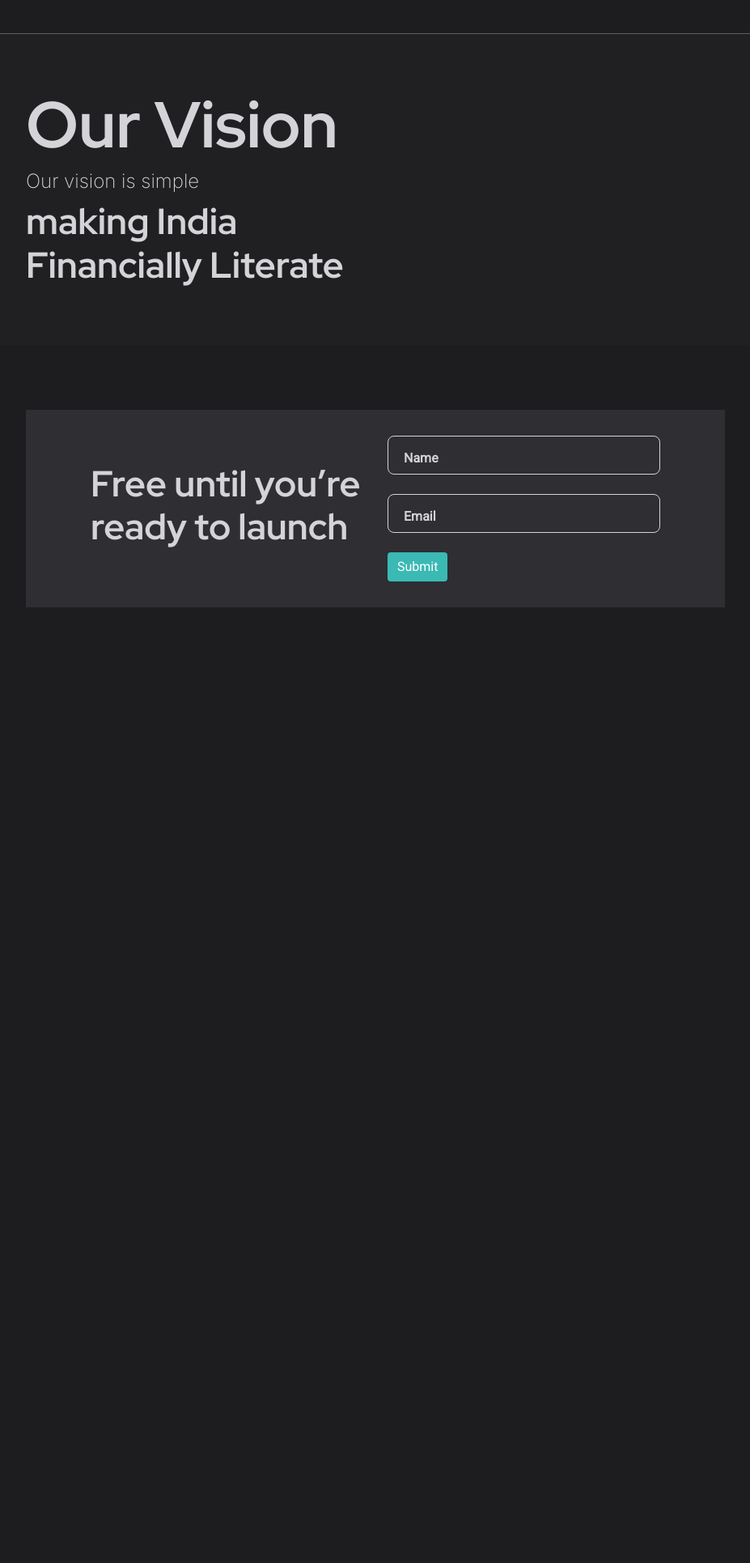
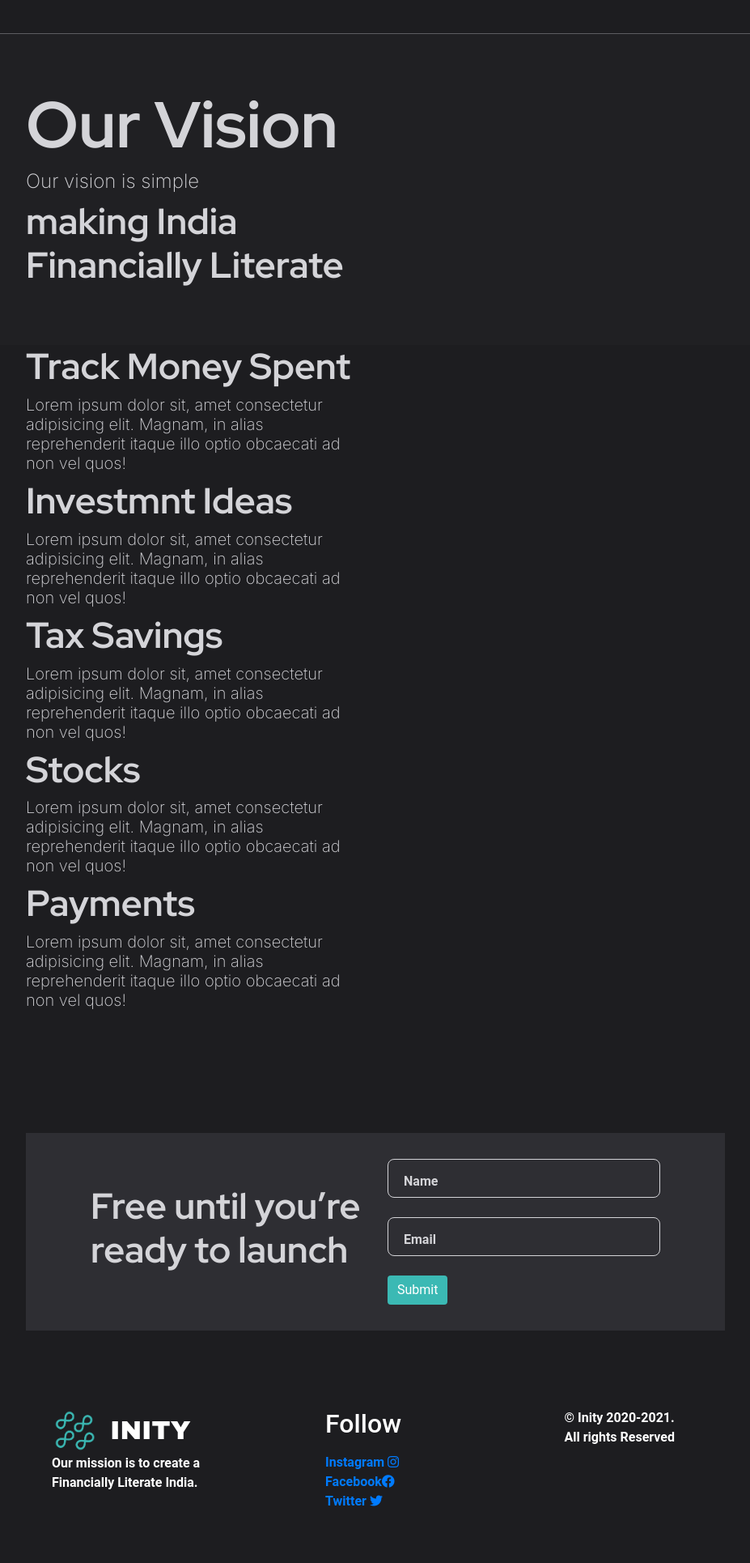
Before and after one commit to MananVij/inity-new, a PHP site: page / in a window 1280 px wide. Shown: the part 760-2690 px from the top of the page at 81% size, without its empty margins (176-1103 px from the left). Before the commit the page ends 1510 px from the top, so only its background shows below. Run offline with PHP 8.4, Linux system fonts and the light colour scheme; some libraries are stand-ins or nearby versions.

Commit message:
features div added

```diff
--- a/index.html
+++ b/index.html
@@ -23,16 +23,21 @@
     />
 
     <!-- Google Fonts -->
-
     <!-- for h1 -->
-    <link rel="preconnect" href="https://fonts.googleapis.com">
-    <link rel="preconnect" href="https://fonts.gstatic.com" crossorigin>
-    <link href="https://fonts.googleapis.com/css2?family=Red+Hat+Display:wght@700;900&display=swap" rel="stylesheet">
+    <link rel="preconnect" href="https://fonts.googleapis.com" />
+    <link rel="preconnect" href="https://fonts.gstatic.com" crossorigin />
+    <link
+      href="https://fonts.googleapis.com/css2?family=Red+Hat+Display:wght@700;900&display=swap"
+      rel="stylesheet"
+    />
 
     <!-- for h4 and p -->
-    <link rel="preconnect" href="https://fonts.googleapis.com">
-    <link rel="preconnect" href="https://fonts.gstatic.com" crossorigin>
-    <link href="https://fonts.googleapis.com/css2?family=Inter:wght@200&display=swap" rel="stylesheet">
+    <link rel="preconnect" href="https://fonts.googleapis.com" />
+    <link rel="preconnect" href="https://fonts.gstatic.com" crossorigin />
+    <link
+      href="https://fonts.googleapis.com/css2?family=Inter:wght@200&display=swap"
+      rel="stylesheet"
+    />
 
     <link rel="preconnect" href="https://fonts.googleapis.com" />
     <link rel="preconnect" href="https://fonts.gstatic.com" crossorigin />
@@ -41,35 +46,12 @@
       rel="stylesheet"
     />
 
-    <link rel="preconnect" href="https://fonts.googleapis.com" />
-    <link rel="preconnect" href="https://fonts.gstatic.com" crossorigin />
-    <link
-      href="https://fonts.googleapis.com/css2?family=Roboto&display=swap"
-      rel="stylesheet"
-    />
-    <link rel="preconnect" href="https://fonts.googleapis.com" />
-    <link rel="preconnect" href="https://fonts.gstatic.com" crossorigin />
-    <link
-      href="https://fonts.googleapis.com/css2?family=Poppins:wght@600&display=swap"
-      rel="stylesheet"
-    />
-    <link rel="preconnect" href="https://fonts.googleapis.com" />
-    <link rel="preconnect" href="https://fonts.gstatic.com" crossorigin />
-    <link
-      href="https://fonts.googleapis.com/css2?family=Poppins&display=swap"
-      rel="stylesheet"
-    />
-
     <!-- Form CSS -->
     <link rel="stylesheet" href="./public/index.css" />
-    <link rel="stylesheet" href="./public/form.css">
-    <link rel="icon" type="image/png" href="/public/logo_web.png"/>
-
+    <link rel="stylesheet" href="./public/form.css" />
+    <link rel="icon" type="image/png" href="/public/logo_web.png" />
   </head>
-  <style>
-
-
-  </style>
+  <style></style>
   <body>
     <div class="main-div">
       <!-- Navbar -->
@@ -105,25 +87,15 @@
         >
           <ul class="navbar-nav">
             <li class="nav-item active">
-              <a
-                class="nav-link"
-                href="./new-index.html"
+              <a class="nav-link" href="./new-index.html"
                 >Home <span class="sr-only">(current)</span></a
               >
             </li>
             <li class="nav-item">
-              <a
-                class="nav-link"
-                href="#"
-                >Functions</a
-              >
+              <a class="nav-link" href="#">Functions</a>
             </li>
             <li class="nav-item">
-              <a
-                class="nav-link"
-                href="#"
-                >Contact Us</a
-              >
+              <a class="nav-link" href="#">Contact Us</a>
             </li>
           </ul>
         </div>
@@ -133,28 +105,73 @@
     <!-- First Div -->
     <div class="intro">
       <div>
-        <div class="row" style="padding-top: 11rem;">
+        <div class="row" style="padding-top: 11rem">
           <div class="col-lg-6 col-sm-12">
             <h1>Finetune your <b>Expenses</b></h1>
           </div>
-            <div class="col-lg-6 col-sm-12">
+          <div class="col-lg-6 col-sm-12"></div>
+        </div>
+      </div>
+    </div>
+    <hr />
+
+    <!-- second div -->
+    <div class="second-div container-fluid" style="background-color: #202023">
+      <div>
+        <div class="row" style="padding-top: 4rem">
+          <div class="col-lg-6">
+            <h3 style="font-size: 5rem">Our Vision</h3>
+            <h4>Our vision is simple</h4>
+            <h3>making India Financially Literate</h3>
+          </div>
+        </div>
+      </div>
+    </div>
+
+    <div class="third-div">
+      <div class="row">
+        <div class="col-lg-6 col-md-6 col-sm-12">
+          <h3>Track Money Spent</h3>
+          <h5>Lorem ipsum dolor sit, amet consectetur adipisicing elit. Magnam, in alias reprehenderit itaque illo optio obcaecati ad non vel quos!</h5>
+        </div>
+        <div class="col-lg-6 col-md-6 col-sm-12">
 
         </div>
       </div>
+      <div class="row">
+        <div class="col-lg-6 col-md-6 col-sm-12">
+          <h3>Investmnt Ideas</h3>
+          <h5>Lorem ipsum dolor sit, amet consectetur adipisicing elit. Magnam, in alias reprehenderit itaque illo optio obcaecati ad non vel quos!</h5>
+        </div>
+        <div class="col-lg-6 col-md-6 col-sm-12">
 
         </div>
       </div>
-      <hr>
+      <div class="row">
+        <div class="col-lg-6 col-md-6 col-sm-12">
+          <h3>Tax Savings</h3>
+          <h5>Lorem ipsum dolor sit, amet consectetur adipisicing elit. Magnam, in alias reprehenderit itaque illo optio obcaecati ad non vel quos!</h5>
+        </div>
+        <div class="col-lg-6 col-md-6 col-sm-12">
 
-        <!-- second div -->
-        <div class="second-div" style="background-color: #202023;">
-          <div>
-            <div class="row" style="padding-top: 4rem;">
-              <div class="col-lg-6">
-                <h3 style="font-size: 5rem;">Our Vision</h3>
-                <h4>Our vision is simple</h4>
-                <h3>making India Financially Literate</h3>
         </div>
+      </div>
+        <div class="row">
+          <div class="col-lg-6 col-md-6 col-sm-12">
+            <h3>Stocks</h3>
+          <h5>Lorem ipsum dolor sit, amet consectetur adipisicing elit. Magnam, in alias reprehenderit itaque illo optio obcaecati ad non vel quos!</h5>
+          </div>
+          <div class="col-lg-6 col-md-6 col-sm-12">
+
+          </div>
+        </div>
+        <div class="row">
+          <div class="col-lg-6 col-md-6 col-sm-12">
+            <h3>Payments</h3>
+          <h5>Lorem ipsum dolor sit, amet consectetur adipisicing elit. Magnam, in alias reprehenderit itaque illo optio obcaecati ad non vel quos!</h5>
+          </div>
+          <div class="col-lg-6 col-md-6 col-sm-12">
+
           </div>
         </div>
     </div>
@@ -163,7 +180,7 @@
     <div class="email-box">
       <div class="email-div">
         <div class="row">
-                  <div class="col-lg-6" style="display: flex;">
+          <div class="col-lg-6" style="display: flex">
             <div class="heading">
               <h3>Free until you’re ready to launch</h3>
             </div>
@@ -177,7 +194,7 @@
                     type="text"
                     class="form__input"
                     placeholder=" "
-                                style="color: #3BB9B4;"
+                    style="color: #3bb9b4"
                     required
                   />
                   <label for="" class="form__label">Name</label>
@@ -186,7 +203,7 @@
                 <div class="form__div">
                   <input
                     id="email"
-                                style="font-weight: 600; color: #3BB9B4;"
+                    style="font-weight: 600; color: #3bb9b4"
                     type="email"
                     class="form__input"
                     placeholder=" "
@@ -199,7 +216,7 @@
                   type="submit"
                   class="form__button"
                   value="Submit"
-                              style="background-color: #3BB9B4; border: none;"
+                  style="background-color: #3bb9b4; border: none"
                 />
               </form>
             </div>
@@ -208,8 +225,56 @@
       </div>
     </div>
 
+    <footer>
+      <div style="width: 100%;">
+        <div class="row container-fluid" style="padding: 2rem">
+          <div class="col-lg-4">
+            <div style="color: white">
+              <div style="display: flex;">
+                <div>
+                  <img src="./public/logo_web.png" alt="" class="footer-logo">
+                </div>
+                <div style="    display: flex;
+                flex-direction: column;
+                justify-content: center;">
+                  <h2
+                    style="
+                      margin: 0 0 0 1rem;
+                      font-family: 'Archivo Black', sans-serif;
+                      display: inline;
+                    "
+                  >
+                    INITY
+                  </h2>
+                </div>
+              </div>
+              <p>
+                Our mission is to create a <br />
+                Financially Literate India.
+              </p>
+            </div>
+          </div>
+          <div class="col-lg-4" style="color: white; display: flex; justify-content: center;">
+            <div style="display: flex; flex-direction: column">
+              <h2 style="margin: 0 0 1rem">Follow</h2>
+              <a href="#">Instagram <i class="fab fa-instagram"></i></a>
+              <a class="" href="#"
+                >Facebook<i class="fab fa-facebook"></i></a>
+              <a class="" href="#"
+                >Twitter <i class="fab twitter fa-twitter"></i
+              ></a>
+            </div>
+          </div>
+          <div class="col-lg-4" style="color: white; display: flex; justify-content: end;">
+            <p style="color: white;">
+              &copy; Inity 2020-2021. <br />
+              All rights Reserved
+            </p>
+          </div>
+        </div>
+      </div>
+    </footer>
 
-    </footer>
     <script
       src="https://code.jquery.com/jquery-3.2.1.slim.min.js"
       integrity="sha384-KJ3o2DKtIkvYIK3UENzmM7KCkRr/rE9/Qpg6aAZGJwFDMVNA/GpGFF93hXpG5KkN"
--- a/public/index.css
+++ b/public/index.css
@@ -23,7 +23,7 @@ body {
 }
 
 @media (min-width:961px) {
-    .intro, .email-box, .second-div {
+    .intro, .email-box, .second-div, .third-div, footer {
         padding: 0 13rem 4rem
     }
     .main-div {
@@ -42,7 +42,7 @@ h3 {
     font-family: 'Red Hat Display', sans-serif;
     font-size: 2.8rem;
 }
-h4 {
+h4, h5 {
     color: #D4D4D8;
     font-family: 'Inter', sans-serif;
 }
@@ -74,7 +74,7 @@ hr {
 .email-div {
     background-color: #2E2E33;
     padding: 2rem 0;
-    margin: 5rem 0;
+    margin: 5rem 0 0;
 }
 .email-div .row {
     padding: 0 5rem;
@@ -84,3 +84,10 @@ hr {
     justify-content: center;
     flex-direction: column;
 }
+
+.footer-logo {
+    width: 3.5rem;
+}
+footer {
+    padding-bottom: 2rem;
+}
```
Also changed, not shown: public/pic.png (added), public/pic2.png (added), 2 other files. Lines whose indentation alone changed are shown as unchanged.
